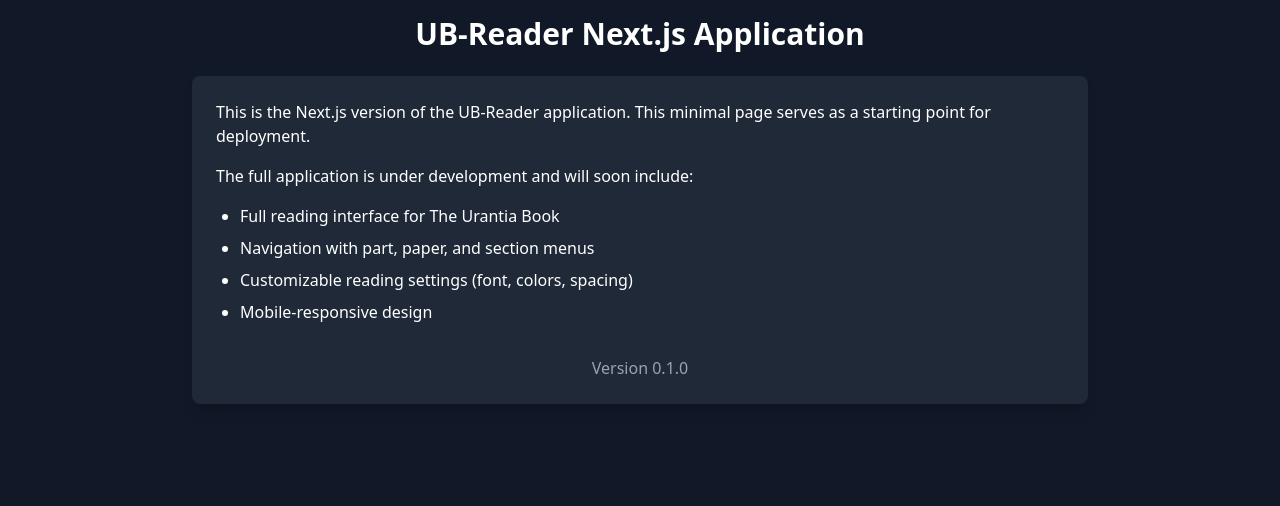
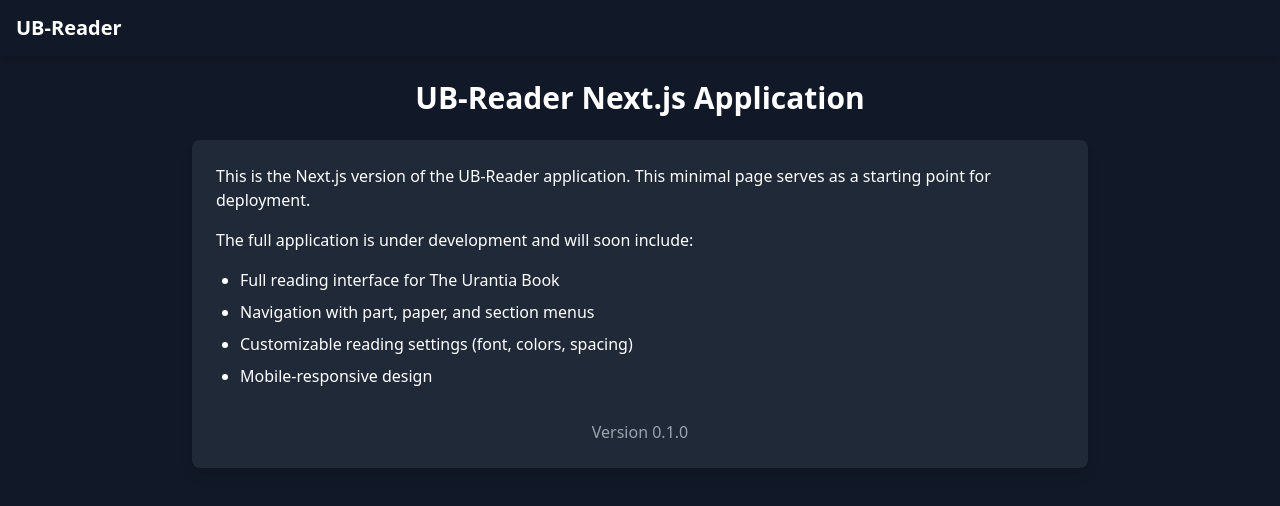
Before and after one commit to emen7/ecosystem, a Next.js app: page / in a window 1280 px wide. Shown: the top 506 px of the page. Built offline with nearby package versions, Linux system fonts and the light colour scheme.

Commit message:
Create minimal Header component and update page

```diff
--- /dev/null
+++ b/app/components/minimal/Header.tsx
@@ -0,0 +1,22 @@
+'use client';
+
+import React from 'react';
+import { useTheme } from '../../contexts/ThemeContext';
+
+interface HeaderProps {
+  title?: string;
+}
+
+const Header: React.FC<HeaderProps> = ({ title = 'UB-Reader' }) => {
+  const { theme } = useTheme();
+
+  return (
+    <header className="fixed top-0 left-0 right-0 z-40 bg-gray-900 text-white shadow-md">
+      <div className="container mx-auto flex justify-between items-center h-14 px-4">
+        <h1 className="text-xl font-semibold">{title}</h1>
+      </div>
+    </header>
+  );
+};
+
+export default Header;
--- a/app/page.tsx
+++ b/app/page.tsx
@@ -2,11 +2,13 @@
 
 import React from 'react';
 import { ThemeProvider } from './contexts/ThemeContext';
+import Header from './components/minimal/Header';
 
 export default function Home() {
   return (
     <ThemeProvider>
-      <main className="min-h-screen p-4 bg-gray-900 text-white">
+      <main className="min-h-screen p-4 pt-20 bg-gray-900 text-white">
+        <Header />
         <div className="max-w-4xl mx-auto">
           <h1 className="text-3xl font-bold mb-6 text-center">UB-Reader Next.js Application</h1>
 
```
